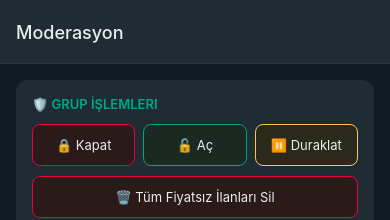
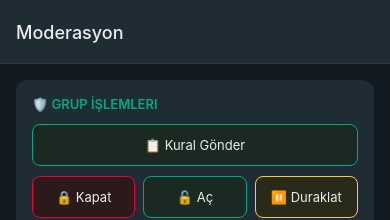
Before and after one commit to kuzgunkral/whatsapp-grup-yonetici, a React Native app: screen /Moderasyon in a window 390 px wide. Shown: the top 220 px of the page. Built offline with nearby package versions, Linux system fonts and the light colour scheme; no server answers.

Commit message:
ModerationScreen: Kural Gönder butonu + mute ikonu toggle (muted/unmuted)

```diff
--- a/src/screens/ModerationScreen.js
+++ b/src/screens/ModerationScreen.js
@@ -84,6 +84,14 @@ const ModerationScreen = () => {
     ]);
   };
 
+  const handleSendRules = async () => {
+    const gid = botBridge.groups[0]?.id;
+    if (!gid) { Alert.alert('Uyarı', 'Grup seçilmedi'); return; }
+    const res = await botBridge.sendRules(gid);
+    if (res && res.success) Alert.alert('✅', 'Kurallar gönderildi');
+    else Alert.alert('Bilgi', res?.error || 'Gönderildi');
+  };
+
   const handleCloseGroup = () => {
     Alert.alert('Grubu Kapat', 'Sadece adminler yazabilecek.', [
       { text: 'İptal', style: 'cancel' },
@@ -118,6 +126,9 @@ const ModerationScreen = () => {
     <ScrollView style={styles.container}>
       <View style={styles.section}>
         <Text style={styles.sectionTitle}>🛡️ Grup İşlemleri</Text>
+        <TouchableOpacity style={[styles.btn, styles.btnGreen, { marginBottom: 10 }]} onPress={handleSendRules}>
+          <Text style={styles.btnText}>📋 Kural Gönder</Text>
+        </TouchableOpacity>
         <View style={styles.btnRow}>
           <TouchableOpacity style={[styles.btn, styles.btnRed]} onPress={handleCloseGroup}>
             <Text style={styles.btnText}>🔒 Kapat</Text>
@@ -157,7 +168,7 @@ const ModerationScreen = () => {
             </View>
             {!m.isAdmin && (
               <View style={styles.actionRow}>
-                <TouchableOpacity onPress={() => handleMute(m)}><Text style={styles.actionIcon}>🔇</Text></TouchableOpacity>
+                <TouchableOpacity onPress={() => handleMute(m)}><Text style={styles.actionIcon}>{mutedSet.has(m.id) ? '🔊' : '🔇'}</Text></TouchableOpacity>
                 <TouchableOpacity onPress={() => handleRemove(m)}><Text style={styles.actionIcon}>🚫</Text></TouchableOpacity>
                 <TouchableOpacity onPress={() => handleBan(m)}><Text style={styles.actionIcon}>⛔</Text></TouchableOpacity>
               </View>
```
